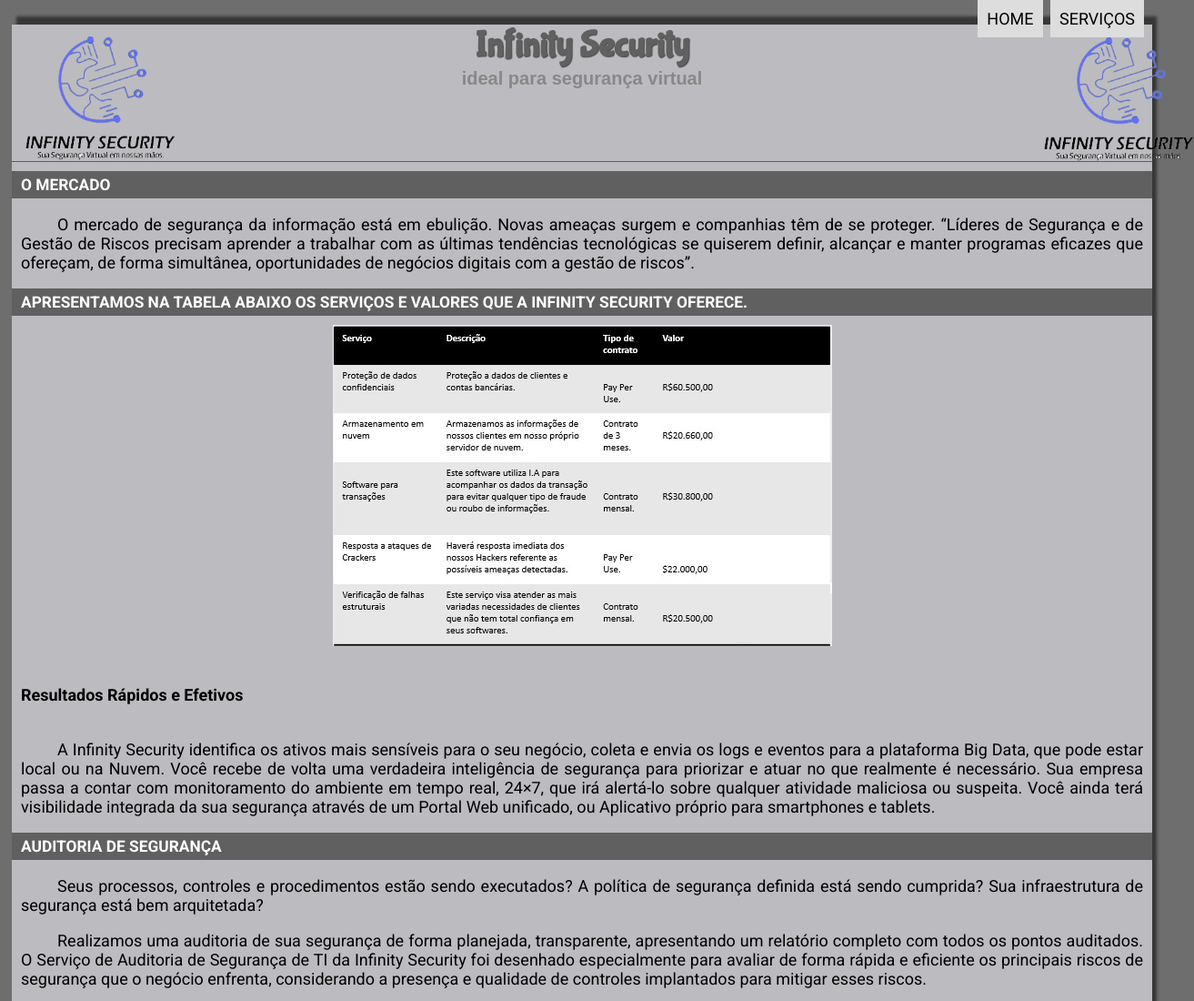
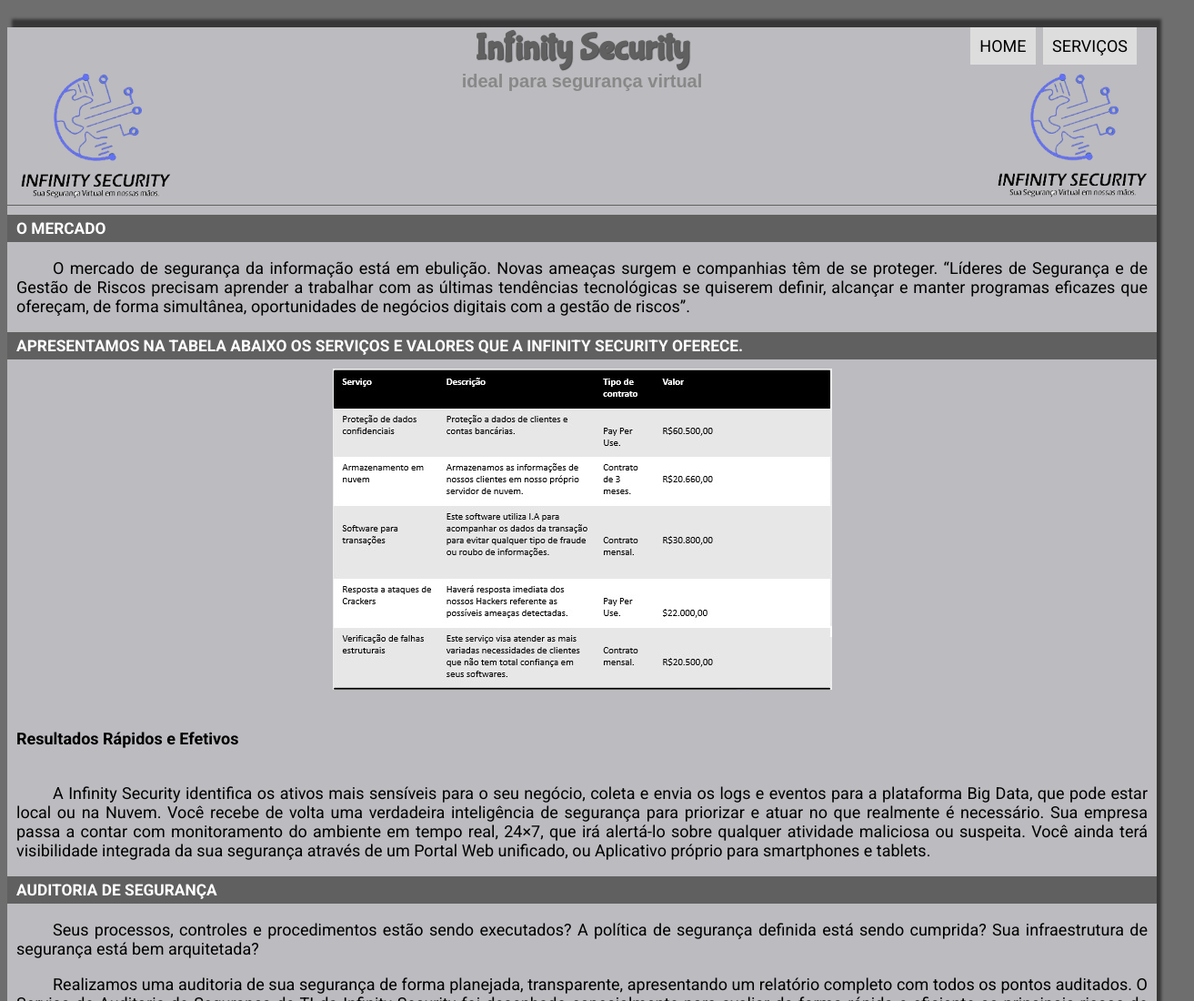
Before and after one commit to Infinity-Security/Infinity--Security, a plain HTML site: page specs-txt.html in a window 1280 px wide. Shown: the top 1100 px of the page at 91% size, 1313 px wide, since content can reach past the window. Drawn offline with Linux system fonts and the light colour scheme; files whose address does not match are found by name.

Commit message:
resolução

```diff
--- a/_css/estilo.css
+++ b/_css/estilo.css
@@ -17,7 +17,11 @@
     background-color: #f0eef59a;
     margin: 1em 3px 30px 5px;
     box-shadow: 5px -9px 3px rgba(0,0,0,.5);
-    padding: auto
+    padding: auto;
+    max-width: 1350px;
+    margin: 30px auto;
+
+
 
 }
 
@@ -34,19 +38,18 @@
 
 header#cabecalho img#icone{
     position: absolute;
-    left: 1148px;
-    top: 40px;
+    right: 10px;
+    top: 50px;
 }
 
 
     header#cabecalho img#icone8{
-        position: center;
-        left: 1148px;
-        top: 40px;
+        margin-top: 38px;
 }
 header#cabecalho {
     border-bottom: 1px #606060 solid;
-    height: 150px;
+    height: 195px;
+    position: relative;
     src: url("/meu\ site/fotooo")no-repeat 0px 80px;
 }
 header#cabecalho h1{
--- a/specs-txt.html
+++ b/specs-txt.html
@@ -26,7 +26,9 @@
         background-color: #f0eef59a;
         margin: 1em 5px 30px 5px;
         box-shadow: 5px -9px 3px rgba(0,0,0,.5);
-        padding: auto
+        padding: auto;
+        max-width: 1350px;
+        margin: 30px auto;
 
     }
 
@@ -43,13 +45,14 @@
 
     header#cabecalho img#icone{
         position: absolute;
-        left: 1148px;
-        top: 40px;
+        right: 10px;
+        top: 50px;
     }
 
     header#cabecalho {
         border-bottom: 1px #606060 solid;
-        height: 150px;
+        height: 195px;
+        position: relative;
         background: url("/meu\ sit") no-repeat 0px 80px;
     }
     header#cabecalho h1{
```
